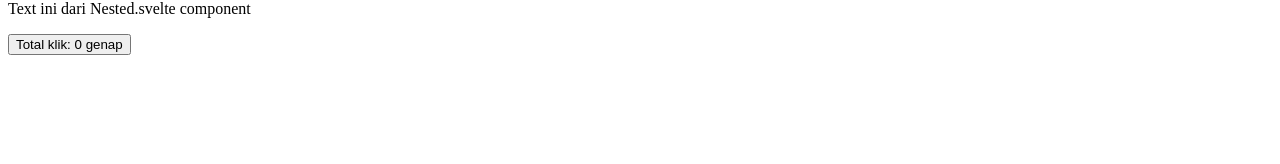
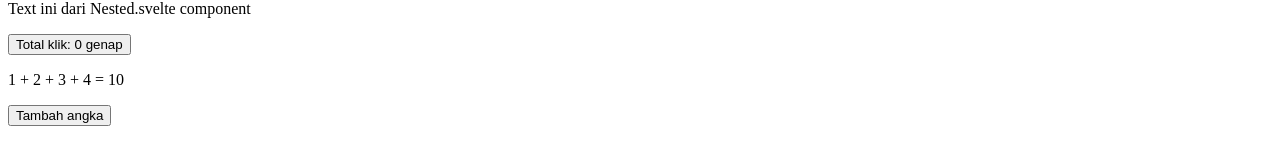
Before and after one commit to Zulhaditya/svelte-learn, a SvelteKit app: page / in a window 1280 px wide. Shown: the part 194-358 px from the top of the page. Built offline with nearby package versions, Linux system fonts and the light colour scheme.

Commit message:
UPDATE : deep and derived state

```diff
--- a/src/routes/+page.svelte
+++ b/src/routes/+page.svelte
@@ -1,5 +1,6 @@
 <!-- script tag untuk javascript/typescript-->
 <script lang="ts">
+  import DeepState from "./DeepState.svelte";
   import Nested from "./Nested.svelte";
   import State from "./State.svelte";
 
@@ -19,6 +20,7 @@
 
 <Nested />
 <State />
+<DeepState />
 
 <!-- style tag digunakan untuk styling dengan css atau tailwind -->
 <style>
--- /dev/null
+++ b/src/routes/DeepState.svelte
@@ -0,0 +1,12 @@
+<script lang="ts">
+  let angka = $state([1, 2, 3, 4]);
+  let total = $derived(angka.reduce((t, n) => t + n, 0));
+
+  function tambahAngka() {
+    angka[angka.length] = angka.length + 1;
+  }
+</script>
+
+<p>{angka.join(" + ")} = {total}</p>
+
+<button onclick={tambahAngka}> Tambah angka </button>
```
